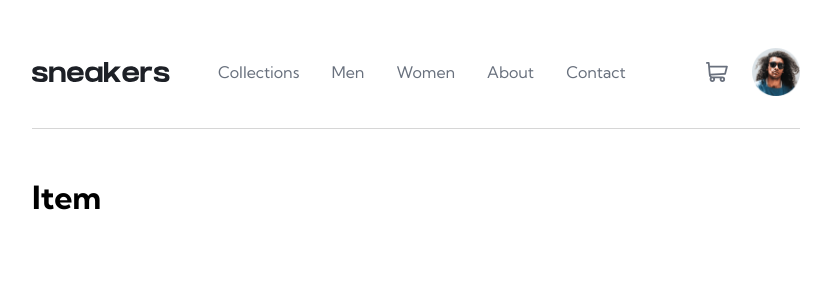
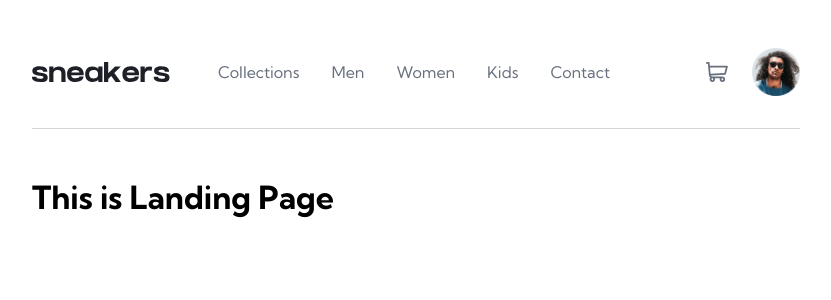
Before and after one commit to BorisKlco/react.ecommProductPage, a React (Vite) app: page / in a window 1280 px wide. Shown: the top 300 px of the page, without its empty margins (224-1055 px from the left). Built offline with nearby package versions, Linux system fonts and the light colour scheme.

Commit message:
Some file sorting

```diff
--- a/src/About.jsx
+++ /dev/null
@@ -1,9 +0,0 @@
-const About = () => {
-  return (
-    <>
-      <h1>About</h1>
-    </>
-  );
-};
-
-export default About;
--- /dev/null
+++ b/src/Collections/Collections.jsx
@@ -0,0 +1,9 @@
+const Collections = () => {
+  return (
+    <>
+      <h1>This is Collections</h1>
+    </>
+  );
+};
+
+export default Collections;
--- /dev/null
+++ b/src/Contact/Contact.jsx
@@ -0,0 +1,9 @@
+const Contact = () => {
+  return (
+    <>
+      <h1>This is Contact Page</h1>
+    </>
+  );
+};
+
+export default Contact;
--- a/src/Item.jsx
+++ /dev/null
@@ -1,9 +0,0 @@
-const Item = () => {
-  return (
-    <>
-      <h1>Item</h1>
-    </>
-  );
-};
-
-export default Item;
--- /dev/null
+++ b/src/Landing.jsx
@@ -0,0 +1,9 @@
+const Landing = () => {
+  return (
+    <>
+      <h1>This is Landing Page</h1>
+    </>
+  );
+};
+
+export default Landing;
--- a/src/Navbar.jsx
+++ b/src/Navbar/Navbar.jsx
@@ -12,7 +12,7 @@ function Navbar() {
             <img src="/images/logo.svg" alt="logo" />
           </Link>
           <ul>
-            <Link to="">
+            <Link to="/collections">
               <li>Collections</li>
             </Link>
             <Link to="">
@@ -21,10 +21,10 @@ function Navbar() {
             <Link to="">
               <li>Women</li>
             </Link>
-            <Link to="/about">
-              <li>About</li>
+            <Link to="/">
+              <li>Kids</li>
             </Link>
-            <Link to="">
+            <Link to="/contact">
               <li>Contact</li>
             </Link>
           </ul>
--- a/src/main.jsx
+++ b/src/main.jsx
@@ -2,9 +2,10 @@ import { createRoot } from 'react-dom/client';
 import { BrowserRouter, Link, Route, Routes } from 'react-router-dom';
 import { useState } from 'react';
 import CartContext from './CartContext';
-import Navbar from './Navbar';
-import Item from './Item';
-import About from './About';
+import Landing from './Landing';
+import Navbar from './Navbar/Navbar';
+import Contact from './Contact/Contact';
+import Collections from './Collections/Collections';
 import './style.css';
 
 const App = () => {
@@ -14,8 +15,9 @@ const App = () => {
       <CartContext.Provider value={cart}>
         <Navbar />
         <Routes>
-          <Route path="/about" element={<About />} />
-          <Route path="/" element={<Item />} />
+          <Route path="/collections" element={<Collections />} />
+          <Route path="/contact" element={<Contact />} />
+          <Route path="/" element={<Landing />} />
         </Routes>
       </CartContext.Provider>
     </BrowserRouter>
```
Also changed, not shown: src/Cart/Cart.jsx (added), src/Navbar/Navbar.css (renamed from src/Navbar.css), src/Orders/Orders.jsx (added), src/Profile/Profile.jsx (added).
